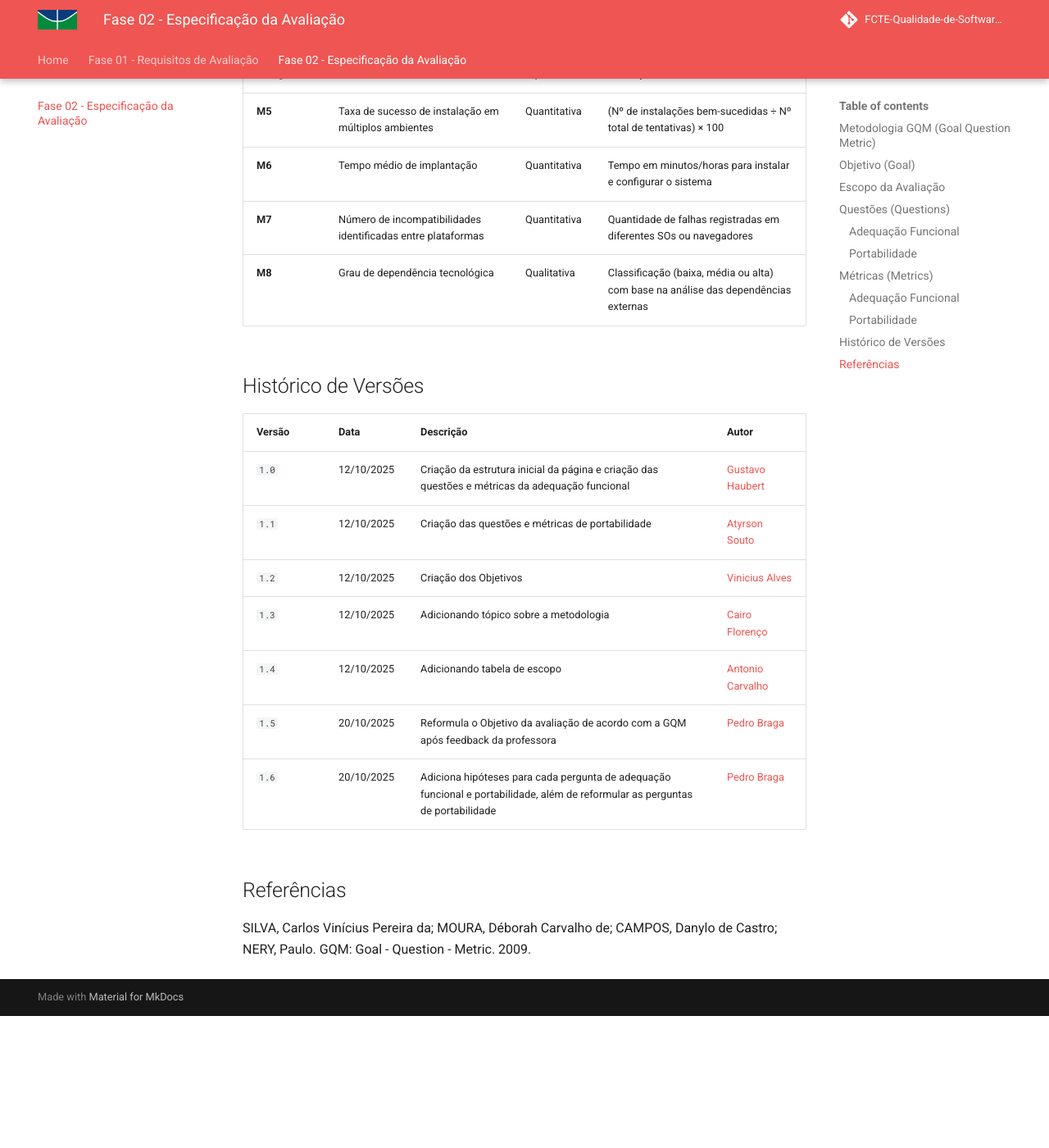
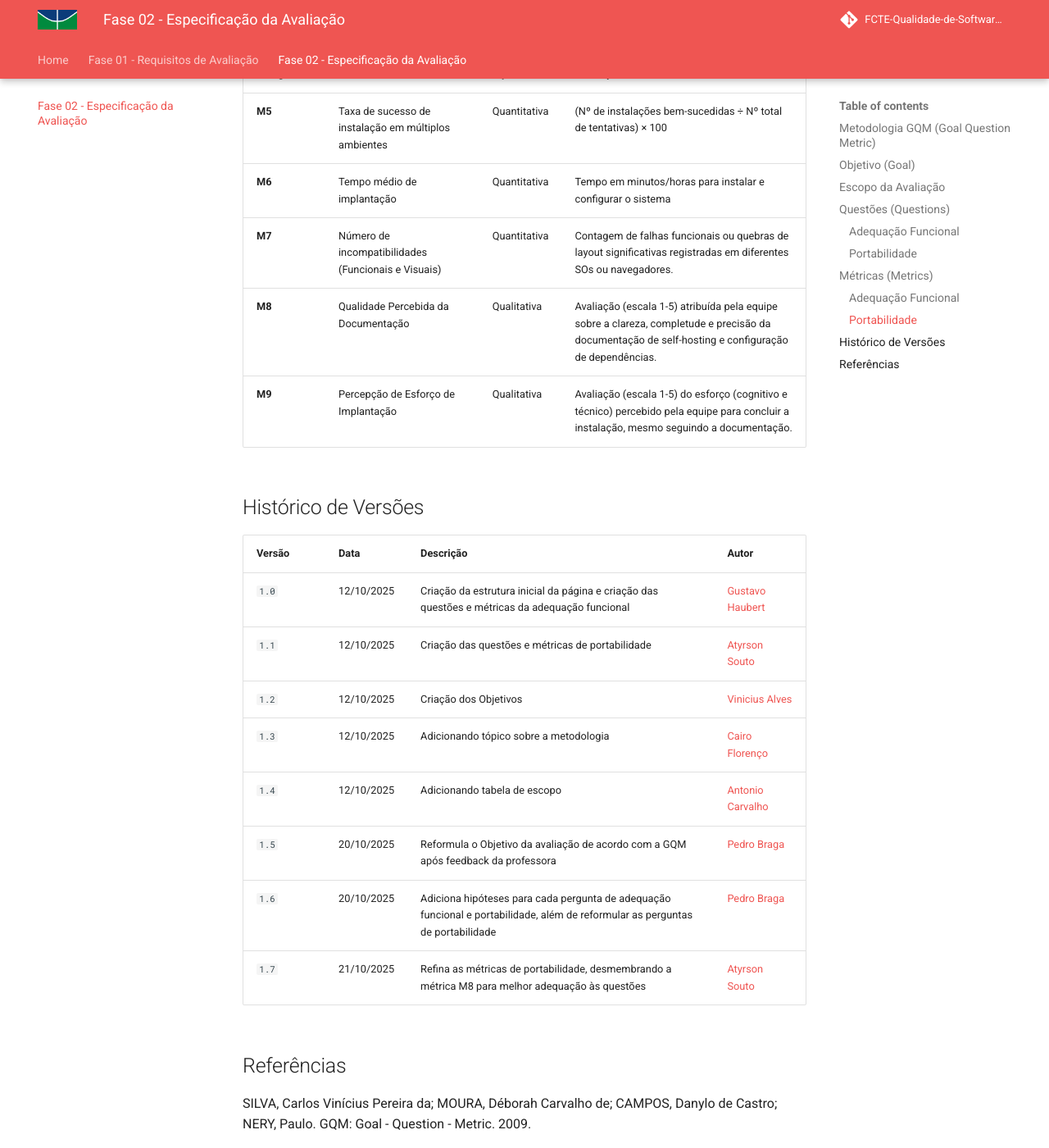
Before and after one commit to FCTE-Qualidade-de-Software-1/2025-2_T01_HEDDY-LAMAR, an MkDocs documentation site: the page built from docs/fase_2/index.md, in a window 1280 px wide and 1400 px high, scrolled down 3588 px. Shown: the whole window at 82% size. Built offline with MkDocs 1.6.1 and Material for MkDocs 9.7.7, drawn with Linux system fonts in a browser that asks for light colours; comment, search, counter and statistics services are not loaded; before the commit the page ends 4827 px from its top, so only the background shows below that.

Commit message:
Refina métricas de portabilidade

```diff
--- a/docs/fase_2/index.md
+++ b/docs/fase_2/index.md
@@ -74,8 +74,9 @@ Analisar o software Cal.com com o propósito de avaliar sua qualidade, com respe
 |------------|-------------|----------|---------------|
 | **M5** | Taxa de sucesso de instalação em múltiplos ambientes | Quantitativa | (Nº de instalações bem-sucedidas ÷ Nº total de tentativas) × 100 |
 | **M6** | Tempo médio de implantação | Quantitativa | Tempo em minutos/horas para instalar e configurar o sistema |
-| **M7** | Número de incompatibilidades identificadas entre plataformas | Quantitativa | Quantidade de falhas registradas em diferentes SOs ou navegadores |
-| **M8** | Grau de dependência tecnológica | Qualitativa | Classificação (baixa, média ou alta) com base na análise das dependências externas |
+| **M7** | Número de incompatibilidades (Funcionais e Visuais) | Quantitativa | Contagem de falhas funcionais ou quebras de layout significativas registradas em diferentes SOs ou navegadores. |
+| **M8** | Qualidade Percebida da Documentação | Qualitativa | Avaliação (escala 1-5) atribuída pela equipe sobre a clareza, completude e precisão da documentação de self-hosting e configuração de dependências. |
+| **M9** | Percepção de Esforço de Implantação | Qualitativa | Avaliação (escala 1-5) do esforço (cognitivo e técnico) percebido pela equipe para concluir a instalação, mesmo seguindo a documentação. |
 
 
 ## Histórico de Versões
@@ -89,6 +90,7 @@ Analisar o software Cal.com com o propósito de avaliar sua qualidade, com respe
 | `1.4`  | 12/10/2025 | Adicionando tabela de escopo | [Antonio Carvalho](https://github.com/antonioscarvalho) |
 | `1.5` | 20/10/2025 | Reformula o Objetivo da avaliação de acordo com a GQM após feedback da professora | [Pedro Braga](https://github.com/Stain19) |
 | `1.6` | 20/10/2025 | Adiciona hipóteses para cada pergunta de adequação funcional e portabilidade, além de reformular as perguntas de portabilidade | [Pedro Braga](https://github.com/Stain19) |
+| `1.7` | 21/10/2025 | Refina as métricas de portabilidade, desmembrando a métrica M8 para melhor adequação às questões | [Atyrson Souto](https://github.com/Atyrson) |
 
 ## Referências
 
```
